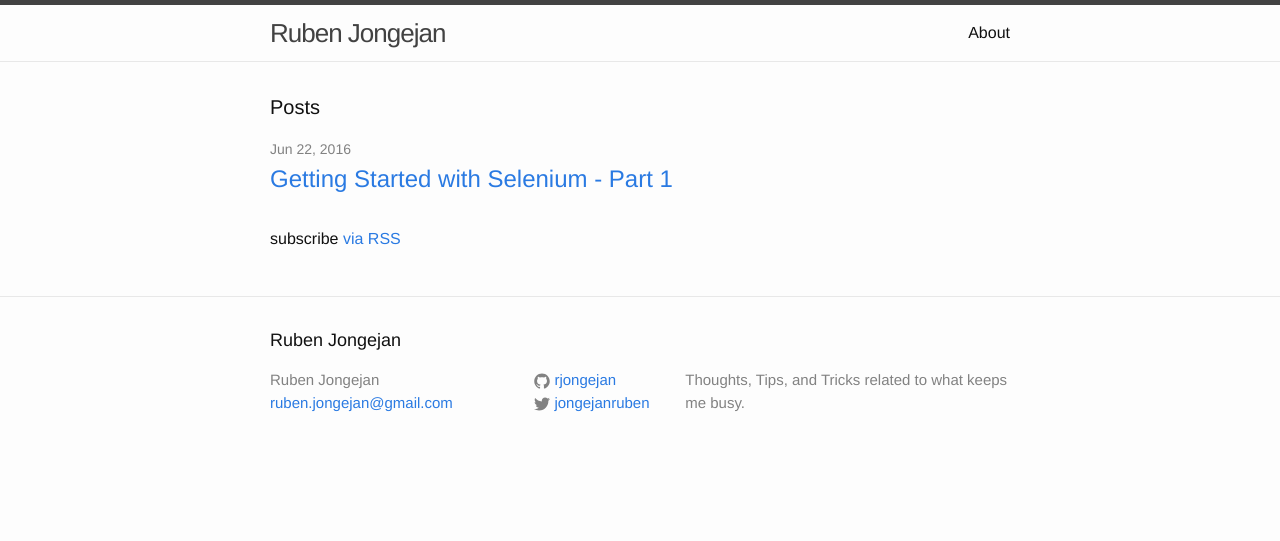
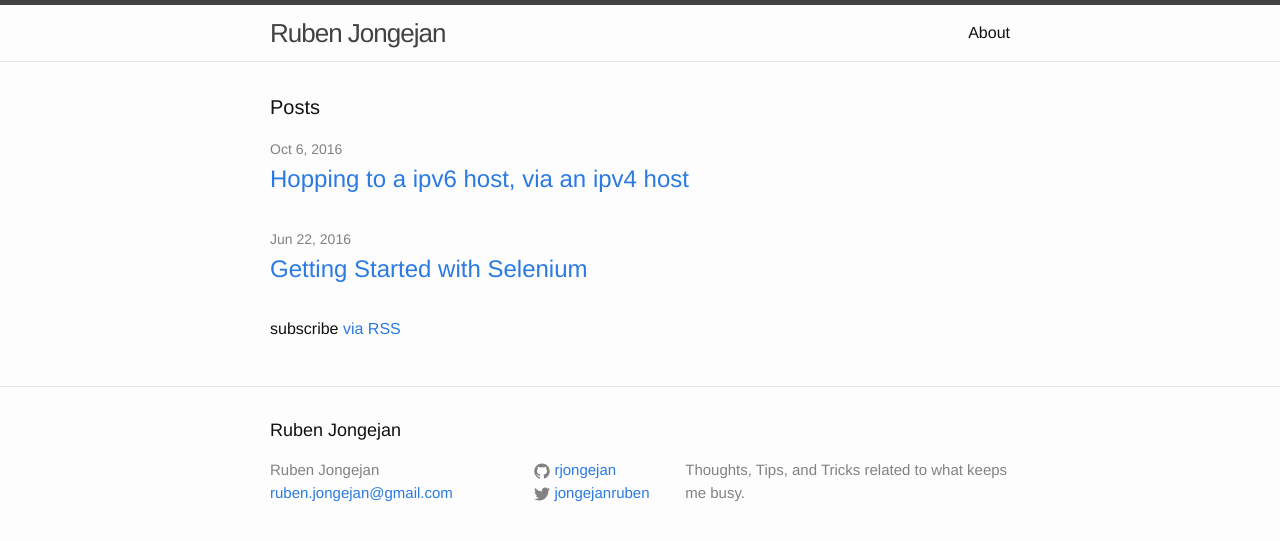
Before and after one commit to rvben/rvben.github.io, a Jekyll site: the page built from index.html, in a window 1280 px wide. Shown: the top 541 px of the page. Built offline with Jekyll 4.4.1, drawn with Linux system fonts in a browser that asks for light colours; some of the changed lines change nothing that is shown.

Commit message:
added new post about ipv6 ssh hop

````diff
--- a/_posts/2016-06-22-getting-started-with-selenium-part-1.markdown
+++ b/_posts/2016-06-22-getting-started-with-selenium-part-1.markdown
@@ -1,6 +1,6 @@
 ---
 layout: post
-title:  "Getting Started with Selenium - Part 1"
+title:  "Getting Started with Selenium"
 date:   2016-06-22 20:00:00 +0200
 categories: selenium automated testing junit
 ---
--- /dev/null
+++ b/_posts/2016-12-6-hopping-to-a-ipv6-host-via-an-ipv4-host.md
@@ -0,0 +1,30 @@
+---
+layout: post
+title:  "Hopping to a ipv6 host, via an ipv4 host"
+date:   2016-10-06 20:00:00 +0200
+categories: vps ssh
+---
+# SSH Configuration for Ipv6 Hop
+
+Hosts with only an ipv4 address cannot connect to hosts with only a ipv6 address. That's unfortunate, because nowadays, you can cheaply rent VPS's with only ipv6 addresses.
+
+When renting such VPS, I assumed that I had ipv6 enabled. I quickly learned that most ISP's in the Netherlands do not support ipv6 yet. Hopping through another host that had ipv6 enabled, seemed to be a good option. Luckily, I also had rented a VPS that had both ipv4 and ipv6.
+
+
+For easy hopping, I configured the following in ~/.ssh/config:
+
+
+```
+Host vpsipv6
+   HostName xxxx:xxxx:xxxx::::xxxx:xxxx
+   User root
+   Port 22
+   ProxyCommand ssh -4 root@hophost nc6 -6 %h %p
+```
+
+
+
+So from now on, I can connect to my ipv6 vps with:
+```
+ssh vpsipv6
+```
````
